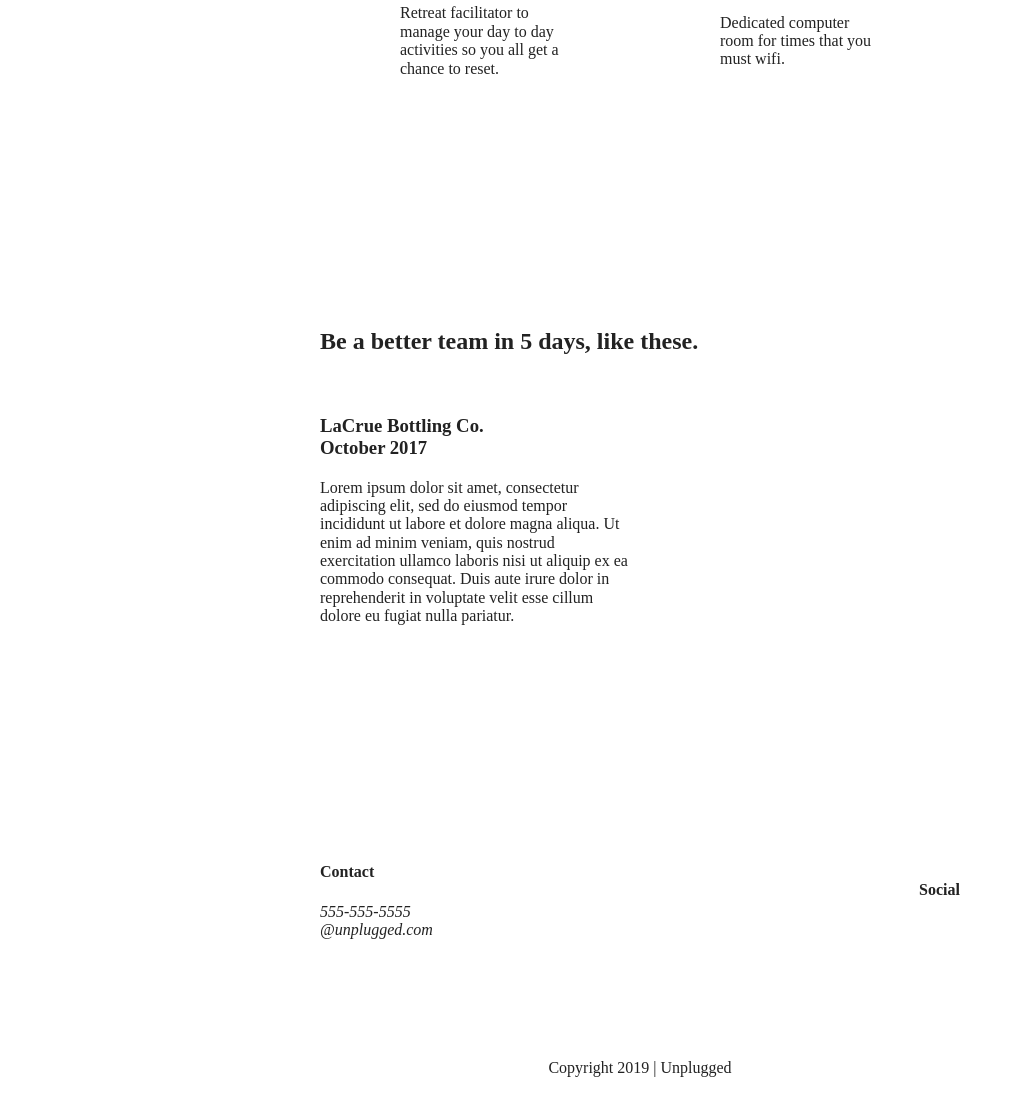
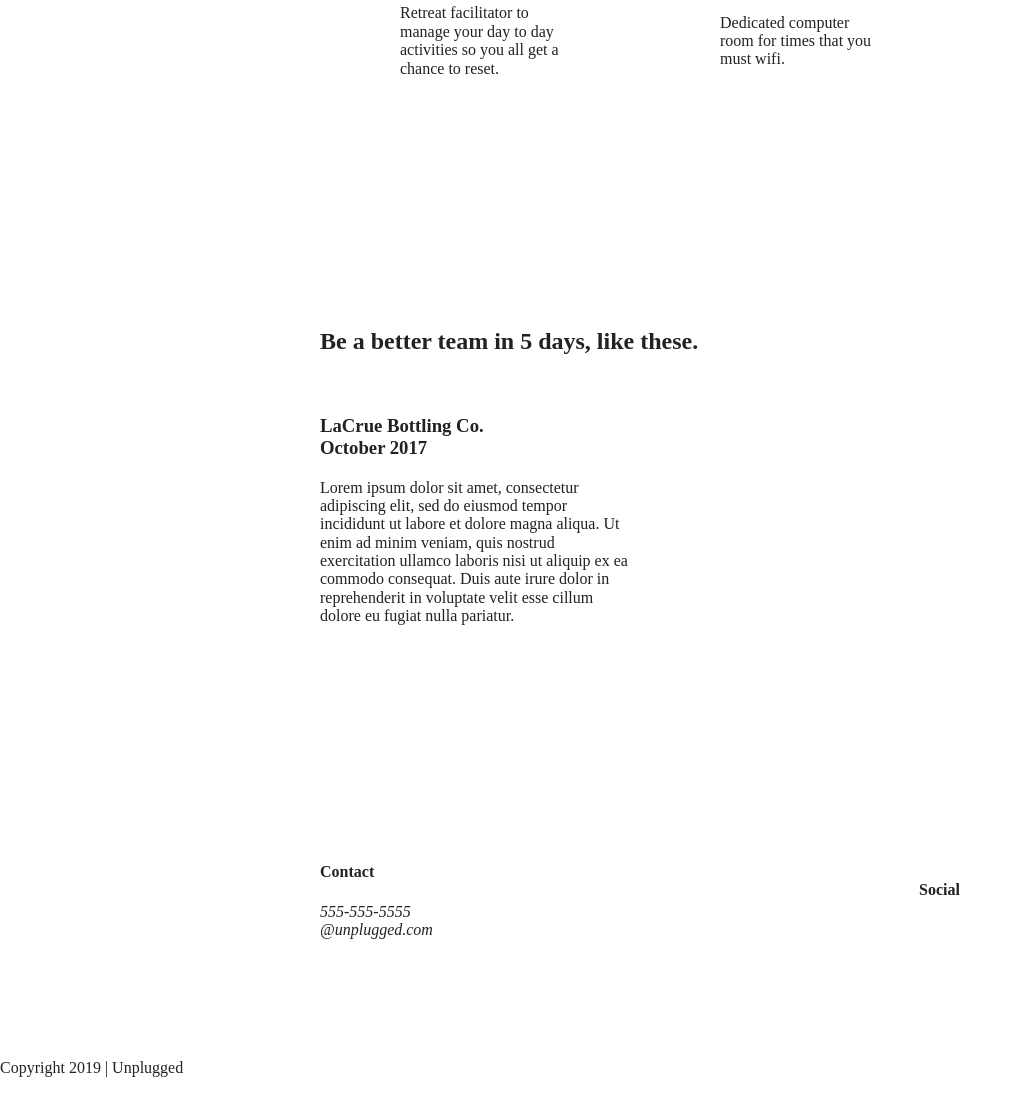
Before and after one commit to LoloCodesNY/unplugged-retreat, a website built with Parcel: page index.html in a window 1280 px wide. Shown: the part 1154-2252 px from the top of the page, without its empty margins (0-1023 px from the left). Built offline with nearby package versions, Linux system fonts and the light colour scheme.

Commit message:
Fixed a few typos in CSS

```diff
--- a/css/main.css
+++ b/css/main.css
@@ -473,9 +473,8 @@ aside {
   }
 
   footer .copyright {
-      width: 100S%;
+      width: 100%;
   }
-}
 
   /* ABOUT */
 
```
